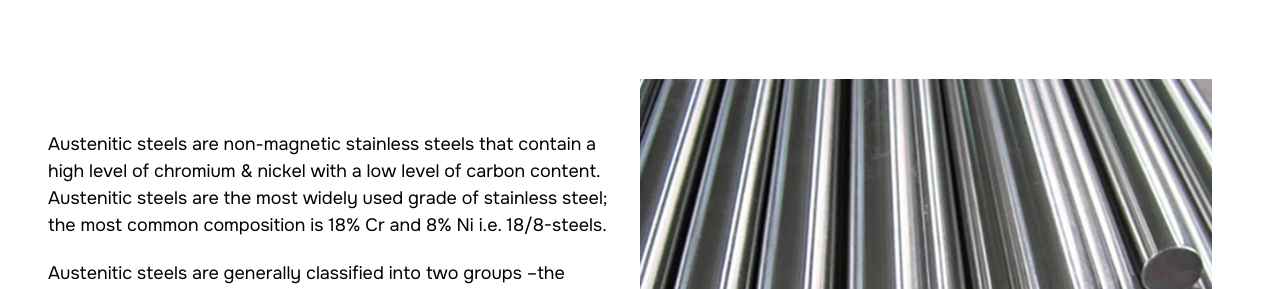
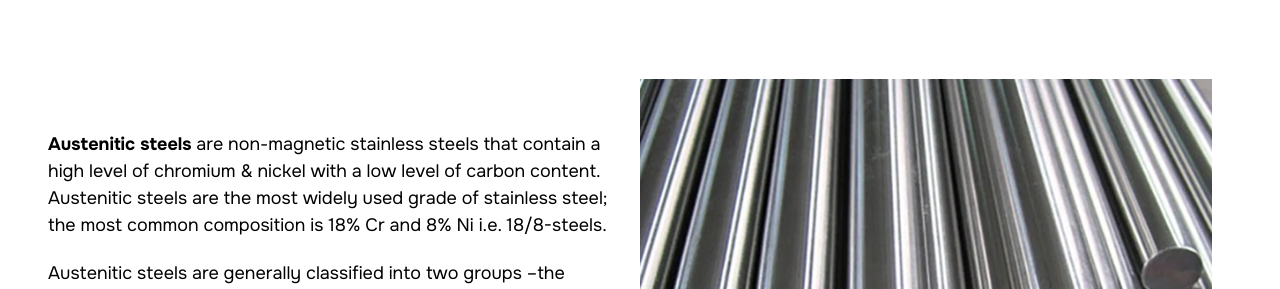
Before and after one commit to webtesting22/BhawalMetal, a React (Vite) app: page /metal-grades in a window 1280 px wide. Shown: the part 940-1229 px from the top of the page. Built offline with nearby package versions, Linux system fonts and the light colour scheme; a web font is replaced by a local one.

Commit message:
Update MetalGrades.jsx

```diff
--- a/src/Components/AllComponents/MetalGrades/MetalGrades.jsx
+++ b/src/Components/AllComponents/MetalGrades/MetalGrades.jsx
@@ -35,7 +35,7 @@ const MetalGrades = () => {
                                 <Col lg={12}>
                                     <div className="AboutUsContentContainer">
                                         <div>
-                                            <p>Austenitic steels are non-magnetic stainless steels that contain a high level of chromium & nickel with a low level of carbon content. Austenitic steels are the most widely used grade of stainless steel; the most common composition is 18% Cr and 8% Ni i.e. 18/8-steels.</p>
+                                            <p><b>Austenitic steels</b> are non-magnetic stainless steels that contain a high level of chromium & nickel with a low level of carbon content. Austenitic steels are the most widely used grade of stainless steel; the most common composition is 18% Cr and 8% Ni i.e. 18/8-steels.</p>
                                             <br />
                                             <p>Austenitic steels are generally classified into two groups –the Chromium-Nickel AISI 300 series type and Chromium-Nickel- Manganese 200 series type. Steel with better resistance to corrosion is created by adding 2-3% molybdenum, which is often called “acid-proof steel”. Grade 304 is the most common grade of this type, which typically contains 18 percent chromium and 8 percent nickel.</p>
                                             <br />
```
